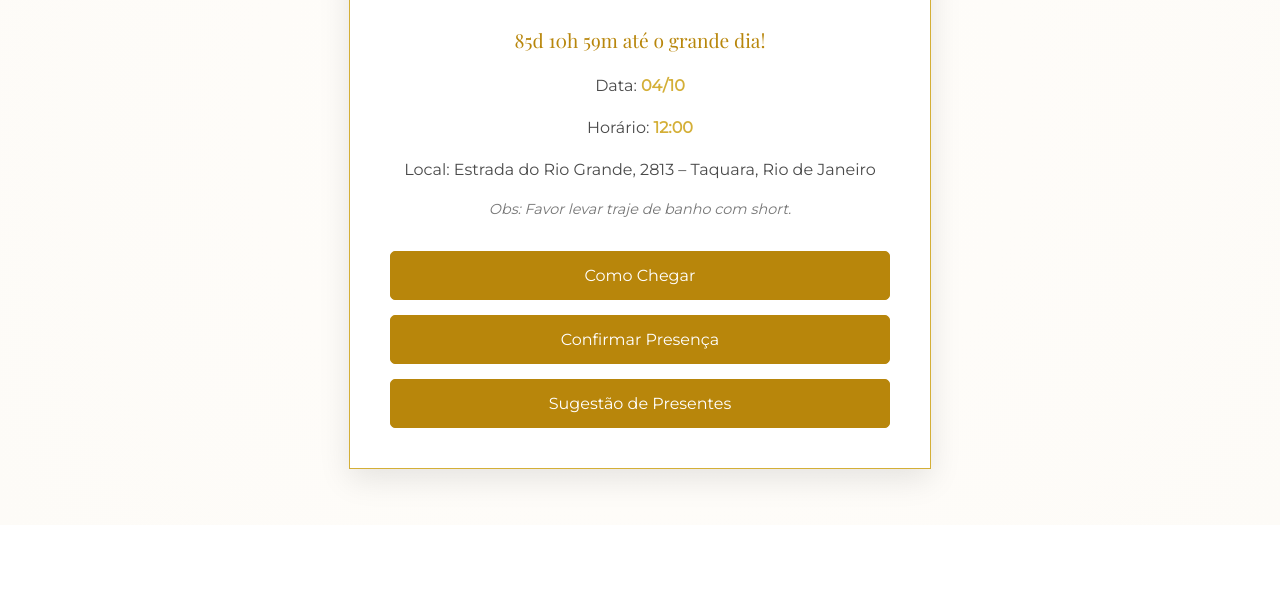
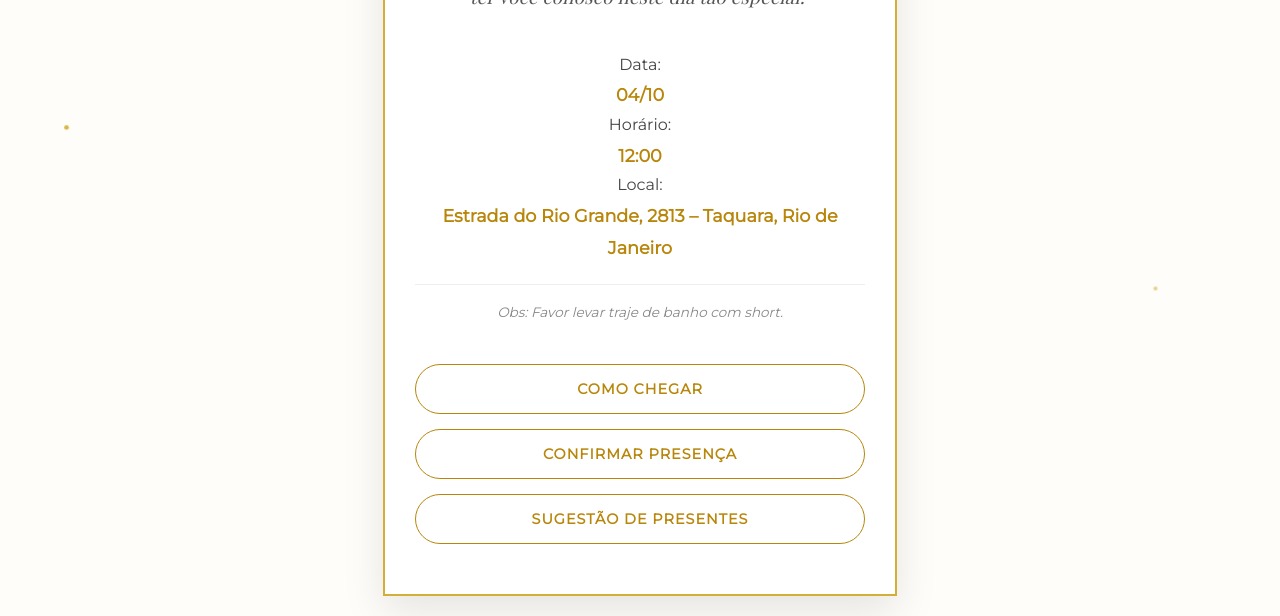
Before and after one commit to isabelapereiragonzalez77-crypto/Convite-Maju-3, a plain HTML site: page index.html in a window 1280 px wide. Shown: the part 275-891 px from the top of the page. Before the commit the page ends 800 px from the top, so only its background shows below. Drawn offline with nearby package versions, Linux system fonts and the light colour scheme; a web font is replaced by a local one.

Commit message:
Update index.html

```diff
--- a/index.html
+++ b/index.html
@@ -9,111 +9,150 @@
 
         /* Efeito de revelação */
         @keyframes reveal {
-            from { opacity: 0; transform: scale(0.95); }
-            to { opacity: 1; transform: scale(1); }
+            from { opacity: 0; transform: translateY(20px); }
+            to { opacity: 1; transform: translateY(0); }
+        }
+
+        /* Animação dos brilhos */
+        @keyframes sparkle {
+            0%, 100% { opacity: 0; transform: scale(0); }
+            50% { opacity: 1; transform: scale(1); }
         }
 
         body {
             margin: 0;
-            padding: 0;
-            background: radial-gradient(circle, #fffdfa 0%, #fdfbf7 100%);
+            padding: 20px;
+            background-color: #fffdfa;
             font-family: 'Montserrat', sans-serif;
-            color: #4a4a4a;
+            color: #333;
             display: flex;
             justify-content: center;
             align-items: center;
             min-height: 100vh;
-            animation: reveal 2s ease-out;
+            overflow-x: hidden;
+            animation: reveal 1.5s ease-out;
+        }
+
+        /* Container de Brilhos */
+        .sparkle-container {
+            position: fixed;
+            top: 0;
+            left: 0;
+            width: 100%;
+            height: 100%;
+            pointer-events: none;
+            z-index: 0;
+        }
+
+        .sparkle {
+            position: absolute;
+            background: #d4af37;
+            border-radius: 50%;
+            animation: sparkle 3s infinite;
         }
 
         .container {
-            width: 90%;
-            max-width: 500px;
+            width: 100%;
+            max-width: 450px;
             background: #ffffff;
-            padding: 40px;
+            padding: 50px 30px;
             text-align: center;
-            border: 1px solid #d4af37;
-            box-shadow: 0 10px 30px rgba(0,0,0,0.1);
+            border: 2px solid #d4af37;
+            box-shadow: 0 15px 40px rgba(0,0,0,0.1);
+            position: relative;
+            z-index: 1;
         }
 
         h1 {
             font-family: 'Playfair Display', serif;
             color: #b8860b;
-            font-size: 2.8rem;
-            margin-bottom: 10px;
-            letter-spacing: 2px;
+            font-size: 3rem;
+            margin-bottom: 20px;
+            border-bottom: 1px solid #d4af37;
+            padding-bottom: 10px;
         }
 
         .frase {
             font-family: 'Playfair Display', serif;
             font-style: italic;
-            margin-bottom: 30px;
+            margin-bottom: 40px;
             color: #555;
-            font-size: 1.1rem;
-        }
-
-        #countdown {
             font-size: 1.2rem;
-            color: #b8860b;
-            margin: 20px 0;
-            font-family: 'Playfair Display', serif;
+            line-height: 1.5;
         }
 
         .info {
-            margin: 20px 0;
-            line-height: 1.6;
+            margin: 30px 0;
+            font-size: 1rem;
+            line-height: 1.8;
+            color: #444;
         }
 
-        .highlight {
+        .info span {
+            display: block;
             font-weight: bold;
-            color: #d4af37;
+            color: #b8860b;
+            font-size: 1.1rem;
         }
 
         .obs {
             font-style: italic;
-            font-size: 0.9rem;
-            margin-top: 15px;
-            color: #777;
+            font-size: 0.85rem;
+            margin-top: 20px;
+            color: #888;
+            border-top: 1px solid #eee;
+            padding-top: 15px;
         }
 
         .button-group {
             display: flex;
             flex-direction: column;
             gap: 15px;
-            margin-top: 30px;
+            margin-top: 40px;
         }
 
         .btn {
             display: block;
-            padding: 14px 20px;
+            padding: 15px 25px;
             text-decoration: none;
-            color: #fff;
-            background-color: #b8860b;
-            border-radius: 5px;
-            font-weight: 400;
-            transition: all 0.3s;
+            color: #b8860b;
+            background-color: transparent;
             border: 1px solid #b8860b;
+            border-radius: 50px;
+            font-weight: 600;
+            transition: all 0.4s;
+            text-transform: uppercase;
+            letter-spacing: 1px;
+            font-size: 0.9rem;
         }
 
         .btn:hover {
-            background-color: #fff;
-            color: #b8860b;
-            box-shadow: 0 0 15px rgba(184, 134, 11, 0.3);
-            transform: translateY(-2px);
+            background-color: #b8860b;
+            color: #fff;
+            box-shadow: 0 5px 15px rgba(184, 134, 11, 0.2);
         }
     </style>
 </head>
 <body>
+    <div class="sparkle-container">
+        <!-- Gerador de brilhos -->
+        <div class="sparkle" style="top: 10%; left: 10%; width: 6px; height: 6px; animation-delay: 0s;"></div>
+        <div class="sparkle" style="top: 20%; left: 80%; width: 8px; height: 8px; animation-delay: 0.5s;"></div>
+        <div class="sparkle" style="top: 50%; left: 5%; width: 5px; height: 5px; animation-delay: 1s;"></div>
+        <div class="sparkle" style="top: 70%; left: 90%; width: 7px; height: 7px; animation-delay: 1.5s;"></div>
+        <div class="sparkle" style="top: 85%; left: 20%; width: 6px; height: 6px; animation-delay: 2s;"></div>
+        <div class="sparkle" style="top: 30%; left: 30%; width: 4px; height: 4px; animation-delay: 2.5s;"></div>
+        <div class="sparkle" style="top: 60%; left: 60%; width: 9px; height: 9px; animation-delay: 1.2s;"></div>
+    </div>
+
     <div class="container">
         <h1>Maju faz 15</h1>
         <p class="frase">"Há momentos que merecem ser celebrados com quem faz parte da nossa história. Será uma alegria ter você conosco neste dia tão especial."</p>
 
-        <div id="countdown"></div>
-
         <div class="info">
-            <p>Data: <span class="highlight">04/10</span></p>
-            <p>Horário: <span class="highlight">12:00</span></p>
-            <p>Local: Estrada do Rio Grande, 2813 – Taquara, Rio de Janeiro</p>
+            Data: <span>04/10</span>
+            Horário: <span>12:00</span>
+            Local: <span>Estrada do Rio Grande, 2813 – Taquara, Rio de Janeiro</span>
             <p class="obs">Obs: Favor levar traje de banho com short.</p>
         </div>
 
@@ -123,27 +162,5 @@
             <a href="lista1.png" class="btn">Sugestão de Presentes</a>
         </div>
     </div>
-
-    <script>
-        // Data do evento: 4 de outubro de 2026, às 12:00
-        const eventDate = new Date("October 4, 2026 12:00:00").getTime();
-
-        const timer = setInterval(function() {
-            const now = new Date().getTime();
-            const diff = eventDate - now;
-
-            const days = Math.floor(diff / (1000 * 60 * 60 * 24));
-            const hours = Math.floor((diff % (1000 * 60 * 60 * 24)) / (1000 * 60 * 60));
-            const minutes = Math.floor((diff % (1000 * 60 * 60)) / (1000 * 60));
-
-            document.getElementById("countdown").innerHTML =
-                days + "d " + hours + "h " + minutes + "m até o grande dia!";
-
-            if (diff < 0) {
-                clearInterval(timer);
-                document.getElementById("countdown").innerHTML = "O grande dia chegou!";
-            }
-        }, 1000);
-    </script>
 </body>
 </html>
```
